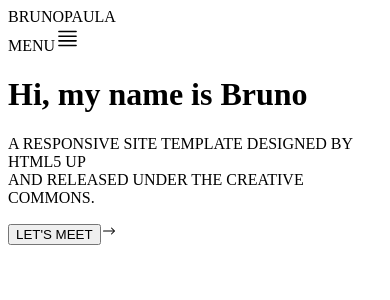
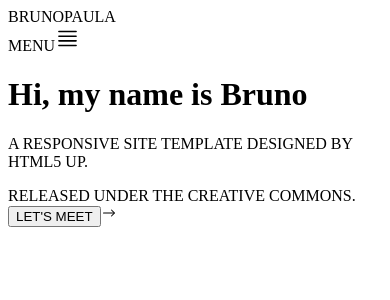
Before and after one commit to devbrunopaula/brunopaula, a Next.js app: page / in a window 390 px wide. Shown: the top 300 px of the page. Built offline with nearby package versions, Linux system fonts and the light colour scheme.

Commit message:
add responsive banner

```diff
--- a/components/Banner/Banner.jsx
+++ b/components/Banner/Banner.jsx
@@ -7,10 +7,8 @@ function Banner() {
       <div className='welcome'>
         <h1>Hi, my name is Bruno</h1>
         <div className='welcome-tagline'>
-          <p>
-            A RESPONSIVE SITE TEMPLATE DESIGNED BY HTML5 UP <br></br>AND
-            RELEASED UNDER THE CREATIVE COMMONS.
-          </p>
+          <p>A RESPONSIVE SITE TEMPLATE DESIGNED BY HTML5 UP.</p>
+          <span>RELEASED UNDER THE CREATIVE COMMONS.</span>
           <div className='meet'>
             <button className='meet-button'>LET'S MEET</button>
             <BsArrowRight className='meet-arrowIcon' />
--- a/components/Banner/banner.scss
+++ b/components/Banner/banner.scss
@@ -6,12 +6,18 @@
   display: flex;
   flex-direction: column;
 
+  @media screen and (max-width: 500px) {
+    margin-top: 5rem;
+    justify-content: space-between;
+  }
+
   h1 {
     font-size: 3.25rem;
     color: white;
     border-bottom: 2px solid white;
     padding: 30px 0;
   }
+
   p {
     padding-top: 30px;
     color: white;
@@ -19,6 +25,7 @@
 }
 
 .welcome-tagline {
+  color: white;
 }
 
 .meet {
@@ -29,6 +36,7 @@
   display: flex;
   align-items: center;
 }
+
 .meet-button {
   background-color: transparent;
   border: none;
@@ -37,6 +45,7 @@
   color: white;
   margin-right: 0.5rem;
 }
+
 .meet-arrowIcon {
   color: white;
   font-size: 30px;
```
